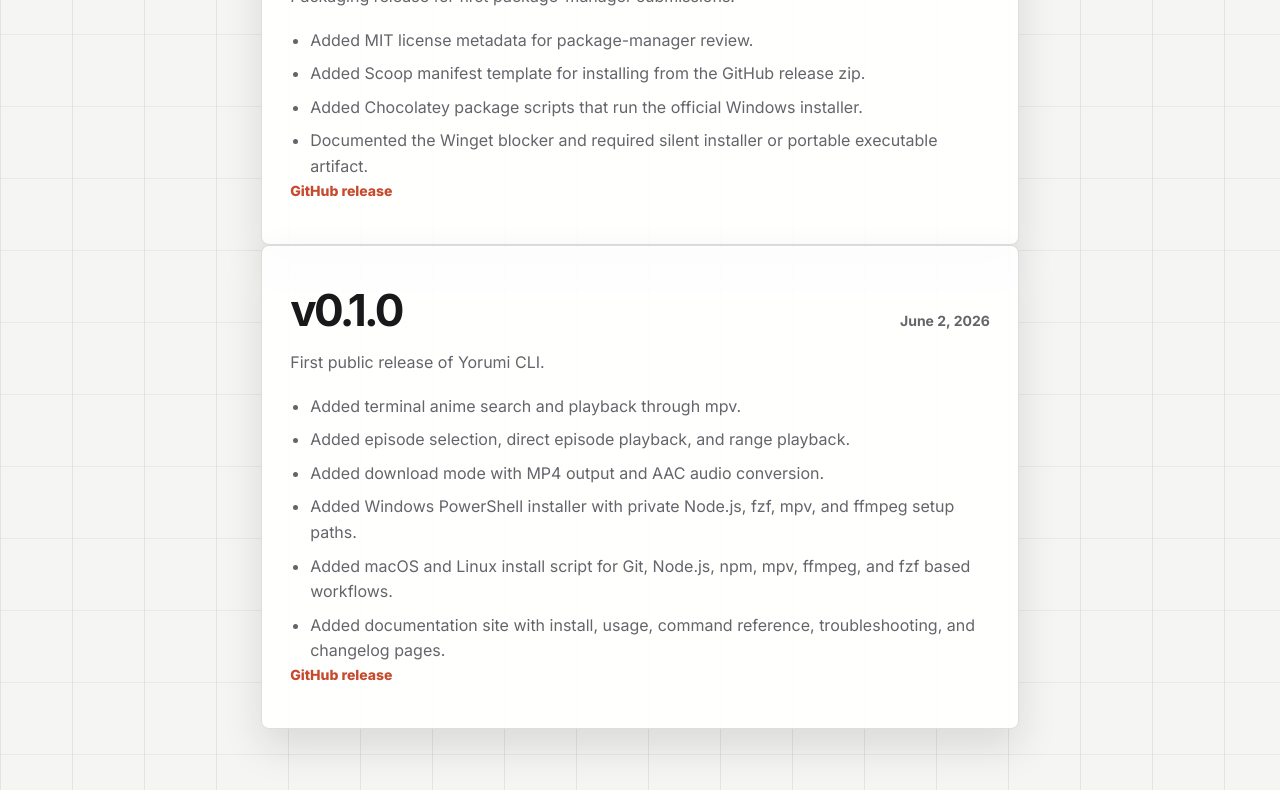
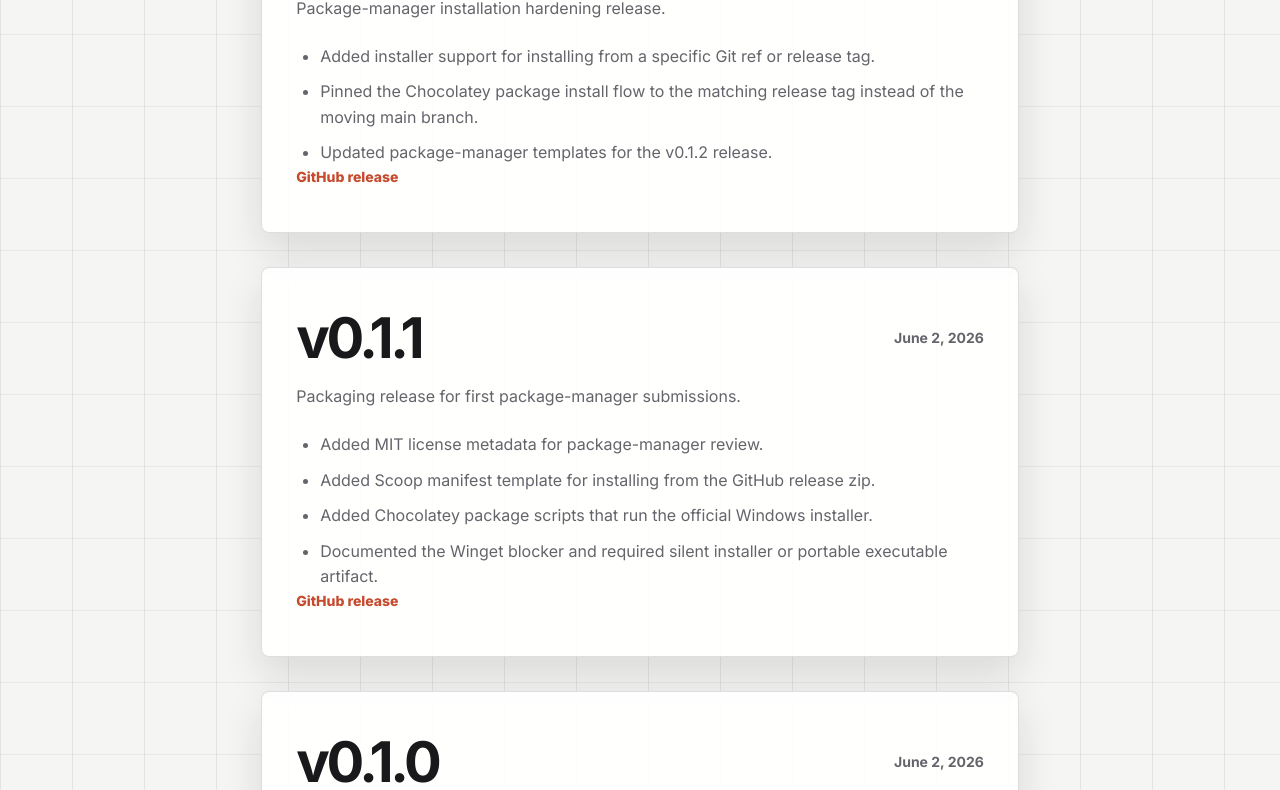
Before and after one commit to davenarchives/yorumi-cli, a website: page docs/changelogs.html in a window 1280 px wide. Shown: the part 470-1260 px from the top of the page. Drawn offline with nearby package versions, Linux system fonts and the light colour scheme.

Commit message:
packaging: pin installer release refs

```diff
--- a/docs/changelogs.html
+++ b/docs/changelogs.html
@@ -37,6 +37,22 @@
       <p class="eyebrow">Release Notes</p>
       <h1>Changelogs</h1>
       <p class="docs-lede">Track Yorumi CLI releases, installer changes, and package-manager readiness.</p>
+    </section>
+
+    <section class="changelog-entry docs-section">
+      <div class="changelog-entry-header">
+        <h2>v0.1.2</h2>
+        <time datetime="2026-06-02">June 2, 2026</time>
+      </div>
+      <p>Package-manager installation hardening release.</p>
+      <ul>
+        <li>Added installer support for installing from a specific Git ref or release tag.</li>
+        <li>Pinned the Chocolatey package install flow to the matching release tag instead of the moving main branch.</li>
+        <li>Updated package-manager templates for the v0.1.2 release.</li>
+      </ul>
+      <p class="release-links">
+        <a href="https://github.com/davenarchives/yorumi-cli/releases/tag/v0.1.2" rel="noreferrer" target="_blank">GitHub release</a>
+      </p>
     </section>
 
     <section class="changelog-entry docs-section">
--- a/docs/styles.css
+++ b/docs/styles.css
@@ -867,15 +867,21 @@
   border: 1px solid var(--line);
   border-radius: 8px;
   background: color-mix(in srgb, var(--surface) 92%, transparent);
-  padding: 28px;
+  padding: 26px 34px 30px;
   box-shadow: 0 18px 40px var(--shadow);
 }
 
 .changelog-entry-header {
   display: flex;
-  align-items: baseline;
+  align-items: center;
   justify-content: space-between;
   gap: 18px;
+  margin-bottom: 18px;
+}
+
+.changelog-entry-header h2 {
+  margin: 0;
+  font-size: clamp(34px, 5vw, 56px);
 }
 
 .changelog-entry-header time,
@@ -886,18 +892,22 @@
 }
 
 .changelog-entry ul {
-  margin: 18px 0 0;
-  padding-left: 20px;
+  margin: 22px 0 0;
+  padding-left: 24px;
   color: var(--muted);
 }
 
 .changelog-entry li + li {
-  margin-top: 8px;
+  margin-top: 10px;
 }
 
 .release-links a {
   color: var(--accent);
   font-weight: 800;
+}
+
+.changelog-entry + .changelog-entry {
+  margin-top: 34px;
 }
 
 .install-panel .code-window {
--- a/package.json
+++ b/package.json
@@ -1,6 +1,6 @@
 {
   "name": "yorumi-cli",
-  "version": "0.1.1",
+  "version": "0.1.2",
   "private": true,
   "type": "module",
   "description": "Command-line AnimePahe watcher using Yorumi scraper logic",
```
Also changed, not shown: packaging/scoop/yorumi-cli.json (+4 -4 lines), 4 other files.
